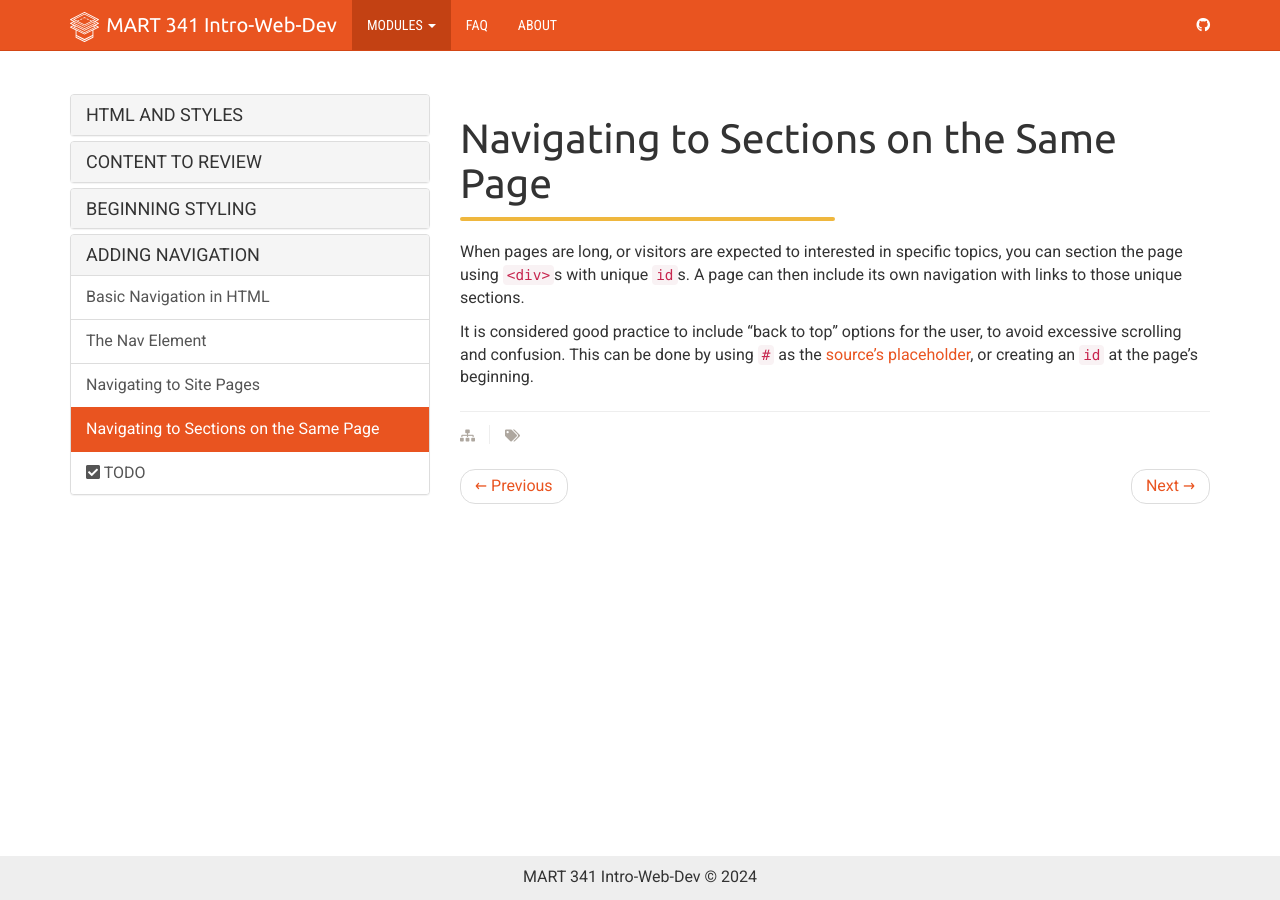
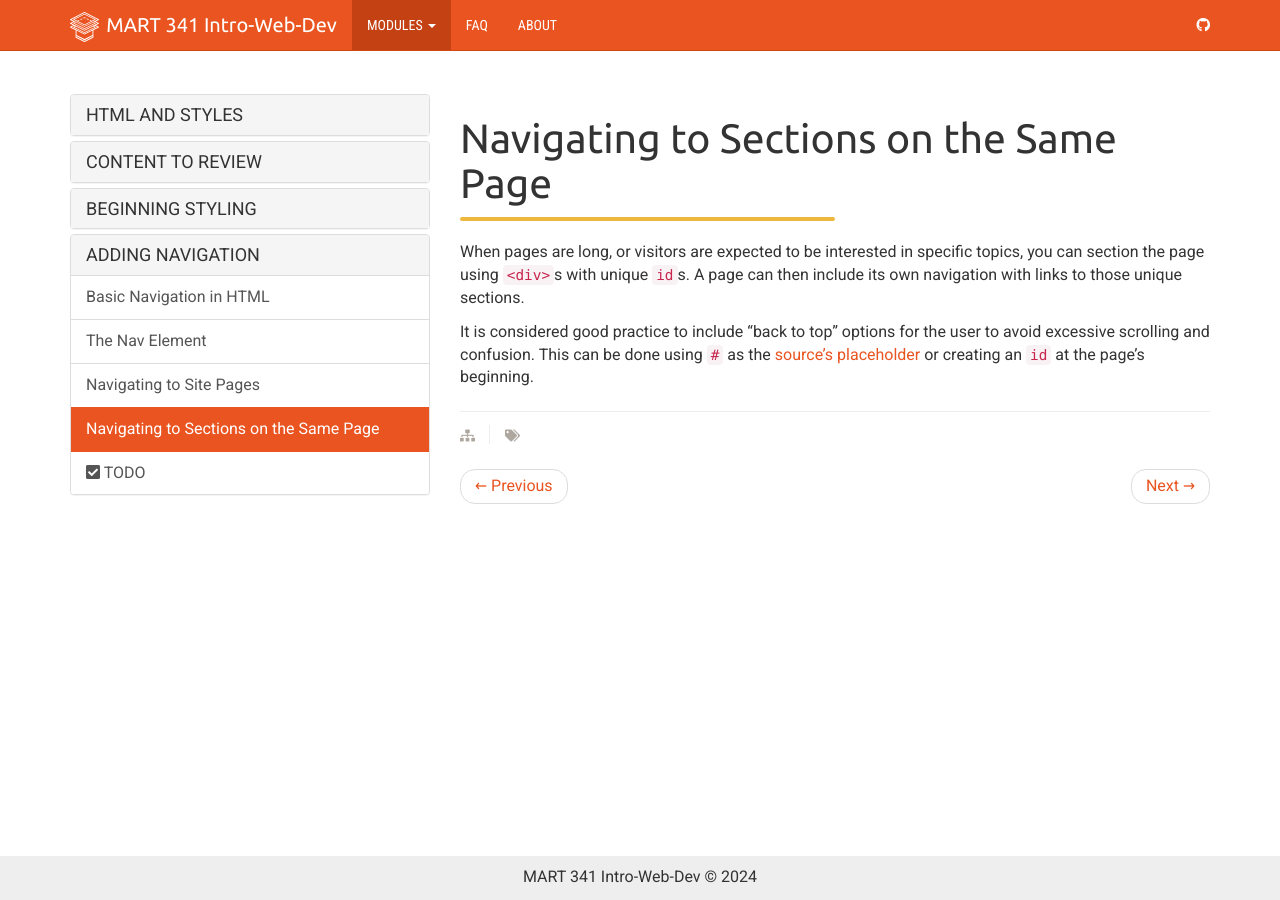
Before and after one commit to Montana-Media-Arts/webDesignFall2024, a Jekyll site: the page built from _docs/topic-08/03-navigation/page-04.md, in a window 1280 px wide. Built offline with Jekyll 4.4.1, drawn with Linux system fonts in a browser that asks for light colours; nearby versions of some CDN libraries.

Commit message:
Update page-04.md

```diff
--- a/_docs/topic-08/03-navigation/page-04.md
+++ b/_docs/topic-08/03-navigation/page-04.md
@@ -6,11 +6,11 @@ permalink: /topic-08/basic-nav-section/
 
 <div class="divider-heading"></div>
 
-When pages are long, or visitors are expected to interested in specific topics, you can section the page using `<div>`s with unique `id`s. A page can then include its own navigation with links to those unique sections.
+When pages are long, or visitors are expected to be interested in specific topics, you can section the page using `<div>`s with unique `id`s. A page can then include its own navigation with links to those unique sections.
 
 <div class="external-embed">
   <p data-height="600" data-theme-id="30567" data-slug-hash="mdEJVJG" data-default-tab="html,result" data-user="retrog4m3r" data-pen-title="HTML Nav Element, Page Navigation" class="codepen"></p>
 </div>
 
 
-<span class="label label-info"></span> It is considered good practice to include “back to top” options for the user, to avoid excessive scrolling and confusion. This can be done by using `#` as the [source's placeholder](https://www.w3.org/TR/html5/browsers.html#dom-location-hash), or creating an `id` at the page's beginning.
+<span class="label label-info"></span> It is considered good practice to include “back to top” options for the user to avoid excessive scrolling and confusion. This can be done using `#` as the [source's placeholder](https://www.w3.org/TR/html5/browsers.html#dom-location-hash) or creating an `id` at the page's beginning.
```
